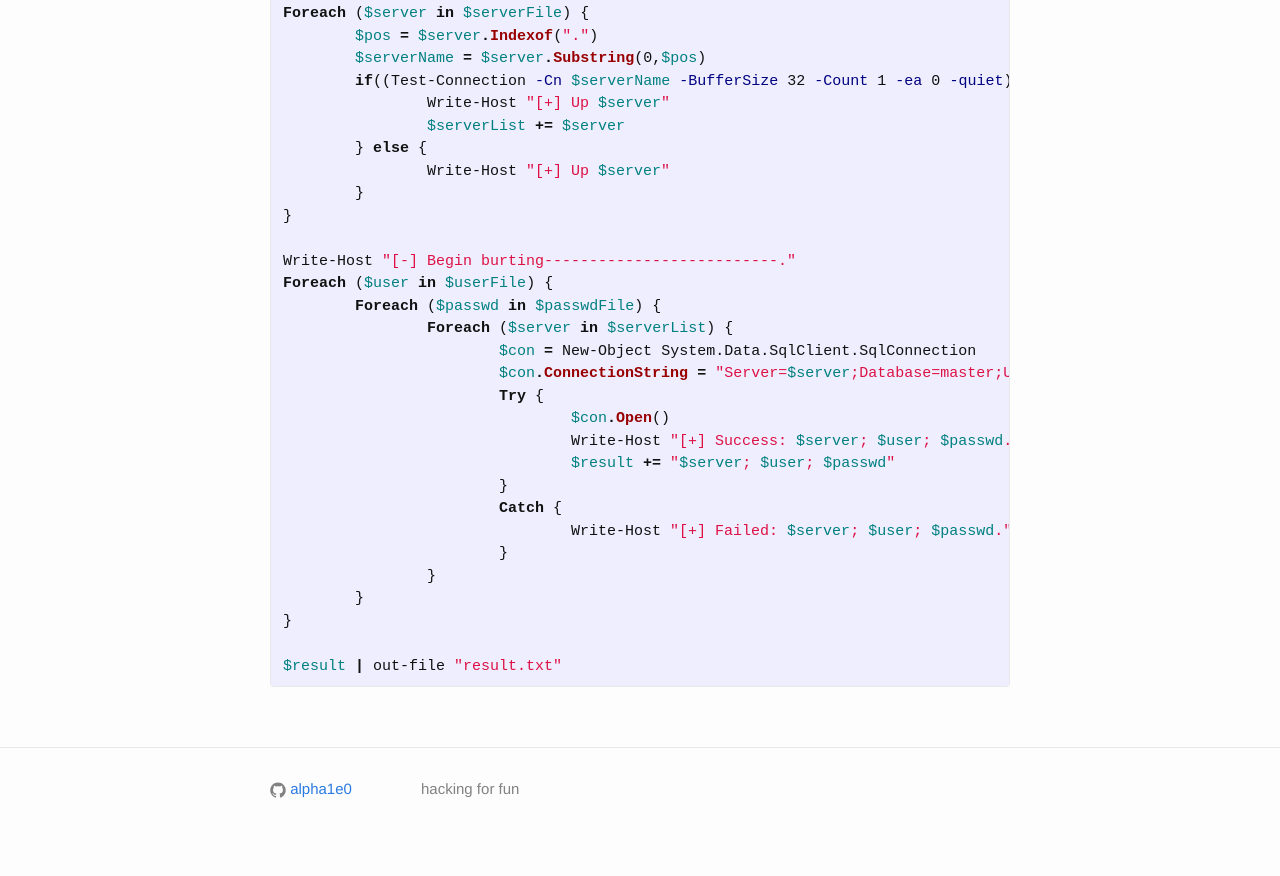
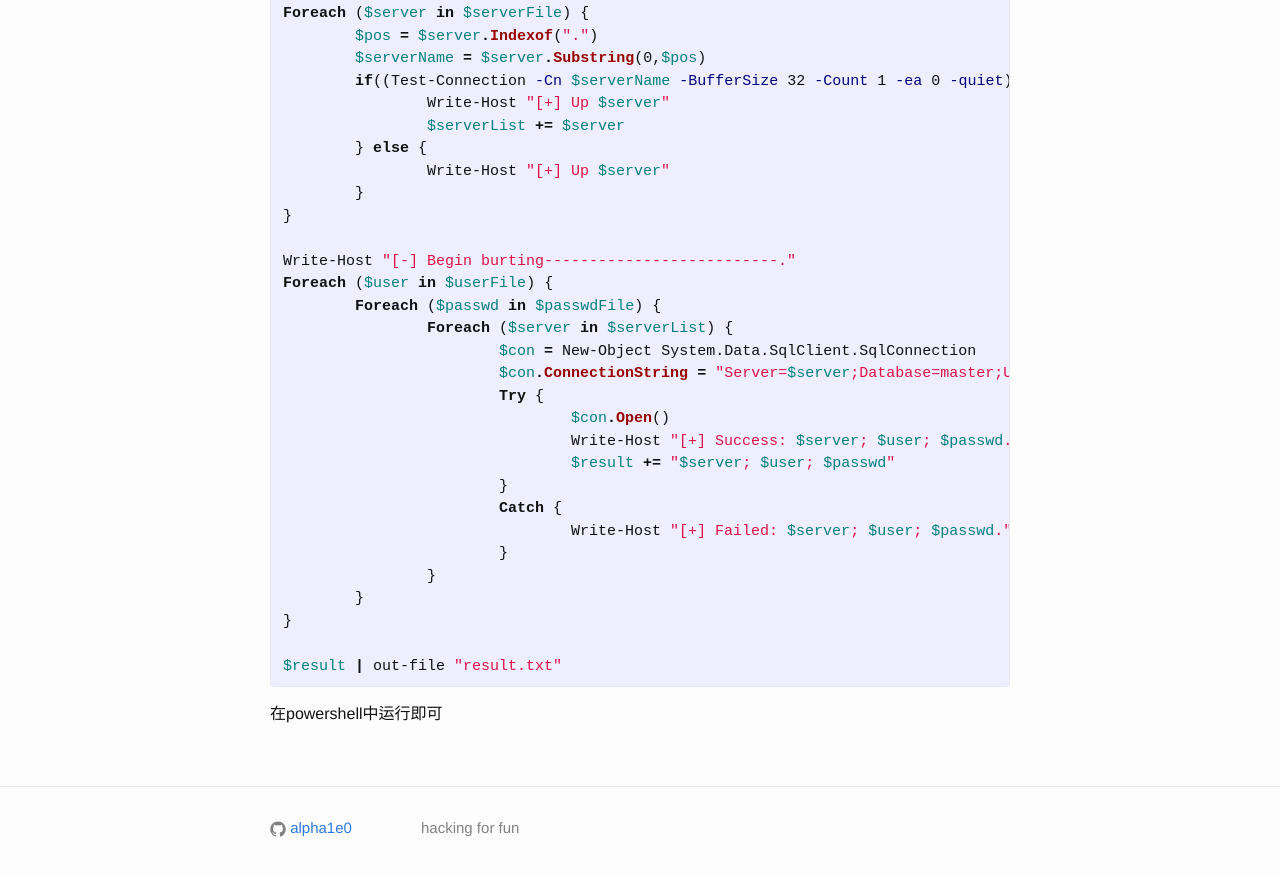
Before and after one commit to alpha1e0/alpha1e0.github.io, a Jekyll site: the page built from _posts/2015-6-10-内网域渗透-sql爆破.md, in a window 1280 px wide and 900 px high, scrolled down 998 px. Shown: the top 876 px of the window. Built offline with Jekyll 4.4.1, drawn with Linux system fonts in a browser that asks for light colours.

Commit message:
modify post

```diff
--- a/_posts/2015-6-10-内网域渗透-sql爆破.md
+++ b/_posts/2015-6-10-内网域渗透-sql爆破.md
@@ -70,4 +70,6 @@ Foreach ($user in $userFile) {
 $result | out-file "result.txt"
 {% endhighlight %}
 
+在powershell中运行即可
+
 [1]: http://drops.wooyun.org/pentesting/2125
```
